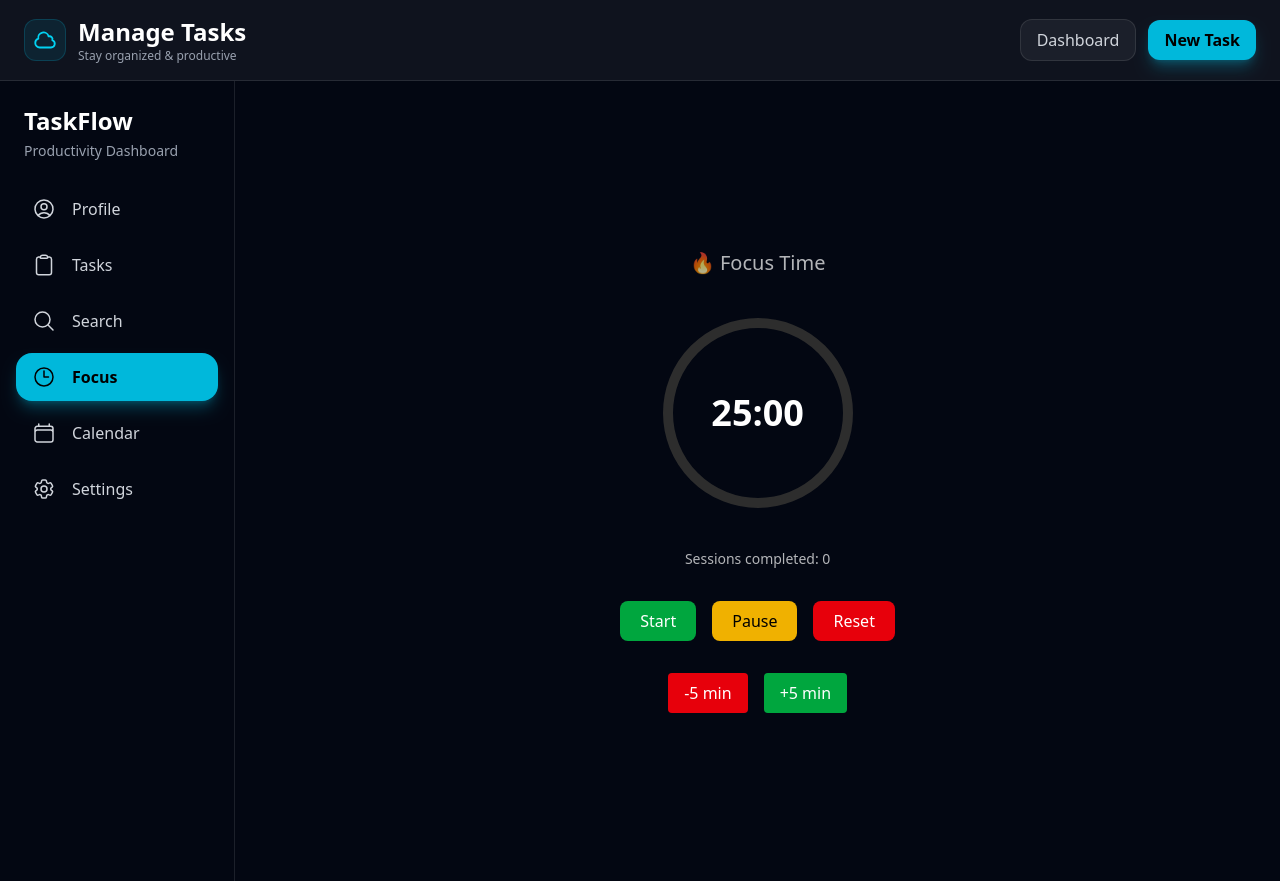
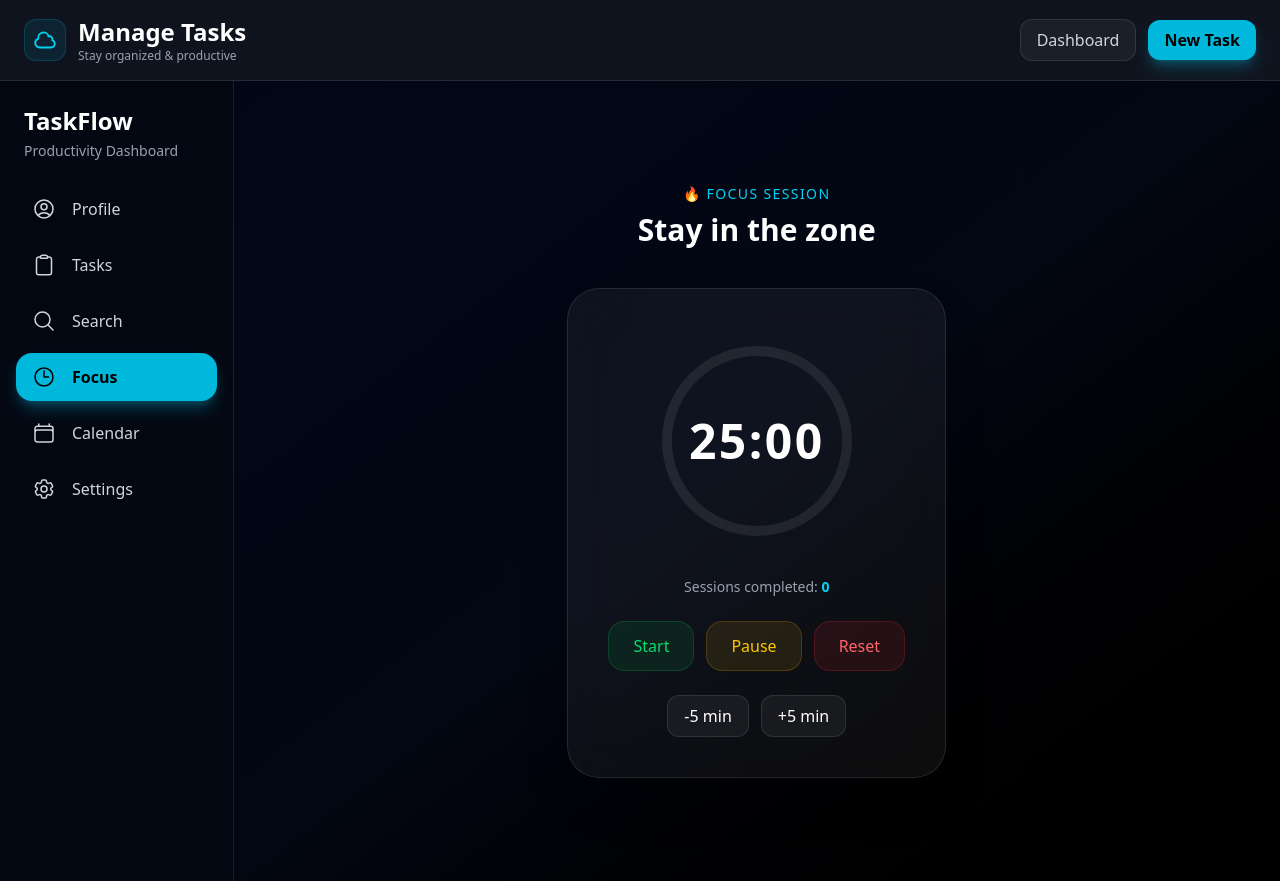
Before and after one commit to VibelessYoung/TaskManager, a Next.js app: page /focus in a window 1280 px wide. Built offline with nearby package versions, Linux system fonts and the light colour scheme.

Commit message:
add better ui for focus page

```diff
--- a/app/focus/page.js
+++ b/app/focus/page.js
@@ -90,27 +90,37 @@ export default function Pomodoro() {
   };
 
   return (
-    <div className="w-full flex flex-col items-center justify-center bg-gray-950 text-white gap-8">
-      <h2 className="text-xl opacity-70">
-        {isWork ? "🔥 Focus Time" : "☕ Break Time"}
+    <div className="min-h-screen w-full flex flex-col items-center justify-center bg-gradient-to-br from-slate-950 via-gray-950 to-black text-white gap-10 p-6">
+      {/* Title */}
+      <div className="text-center">
+        <h2 className="text-sm tracking-widest text-cyan-400 uppercase">
+          {isWork ? "🔥 Focus Session" : "☕ Break Session"}
         </h2>
 
-      <div className="relative w-52 h-52">
+        <p className="text-3xl font-black mt-2">Stay in the zone</p>
+      </div>
+
+      {/* Card */}
+      <div className="relative backdrop-blur-xl bg-white/5 border border-white/10 rounded-[32px] p-10 shadow-2xl flex flex-col items-center gap-6">
+        {/* Circle */}
+        <div className="relative w-56 h-56">
           <svg className="w-full h-full">
+            {/* Background Circle */}
             <circle
               cx="50%"
               cy="50%"
               r="90"
-            stroke="#2d2d2d"
+              stroke="rgba(255,255,255,0.08)"
               strokeWidth="10"
               fill="none"
             />
 
+            {/* Progress */}
             <circle
               cx="50%"
               cy="50%"
               r="90"
-            stroke={isWork ? "#22c55e" : "#3b82f6"}
+              stroke="url(#gradient)"
               strokeWidth="10"
               fill="none"
               strokeDasharray={565}
@@ -118,46 +128,71 @@ export default function Pomodoro() {
               strokeLinecap="round"
               style={{ transition: "stroke-dashoffset 1s linear" }}
             />
+
+            {/* Gradient */}
+            <defs>
+              <linearGradient id="gradient" x1="0%" y1="0%" x2="100%" y2="100%">
+                <stop offset="0%" stopColor="#22d3ee" />
+                <stop offset="100%" stopColor="#a855f7" />
+              </linearGradient>
+            </defs>
           </svg>
 
-        <div className="absolute inset-0 flex items-center justify-center text-4xl font-bold">
+          {/* Time */}
+          <div className="absolute inset-0 flex items-center justify-center">
+            <div className="text-5xl font-black tracking-wider">
               {format(time)}
             </div>
           </div>
+        </div>
 
-      <div className="text-sm opacity-70">Sessions completed: {sessions}</div>
+        {/* Sessions */}
+        <div className="text-sm text-gray-400">
+          Sessions completed:{" "}
+          <span className="text-cyan-400 font-semibold">{sessions}</span>
+        </div>
 
-      <div className="flex gap-4">
+        {/* Main Controls */}
+        <div className="flex gap-3 flex-wrap justify-center">
           <button
             onClick={start}
-          className="px-5 py-2 bg-green-600 rounded-lg hover:bg-green-500"
+            className="px-6 py-3 rounded-2xl bg-green-500/10 border border-green-500/20 text-green-400 hover:bg-green-500 hover:text-white hover:scale-105 transition-all duration-300"
           >
             Start
           </button>
 
           <button
             onClick={pause}
-          className="px-5 py-2 bg-yellow-500 rounded-lg hover:bg-yellow-400 text-black"
+            className="px-6 py-3 rounded-2xl bg-yellow-500/10 border border-yellow-500/20 text-yellow-400 hover:bg-yellow-500 hover:text-black hover:scale-105 transition-all duration-300"
           >
             Pause
           </button>
 
           <button
             onClick={reset}
-          className="px-5 py-2 bg-red-600 rounded-lg hover:bg-red-500"
+            className="px-6 py-3 rounded-2xl bg-red-500/10 border border-red-500/20 text-red-400 hover:bg-red-500 hover:text-white hover:scale-105 transition-all duration-300"
           >
             Reset
           </button>
         </div>
-      <div className="flex gap-4">
-        <button onClick={minusTime} className="px-4 py-2 bg-red-600 rounded">
+
+        {/* Time Controls */}
+        <div className="flex gap-3">
+          <button
+            onClick={minusTime}
+            className="px-4 py-2 rounded-xl bg-white/5 border border-white/10 hover:bg-white/10 hover:scale-105 transition-all"
+          >
             -5 min
           </button>
 
-        <button onClick={addTime} className="px-4 py-2 bg-green-600 rounded">
+          <button
+            onClick={addTime}
+            className="px-4 py-2 rounded-xl bg-white/5 border border-white/10 hover:bg-white/10 hover:scale-105 transition-all"
+          >
             +5 min
           </button>
         </div>
       </div>
+    </div>
   );
 }
```
Lines whose indentation alone changed are shown as unchanged.
